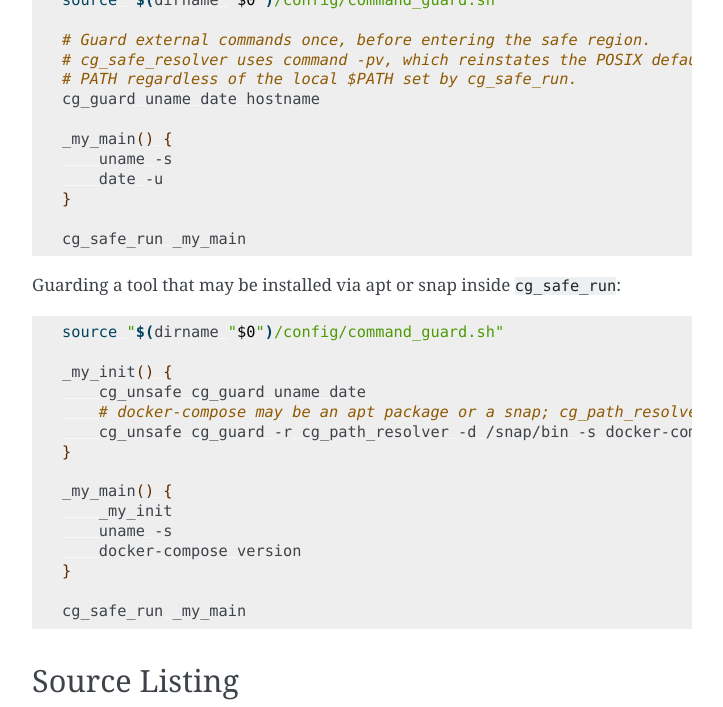
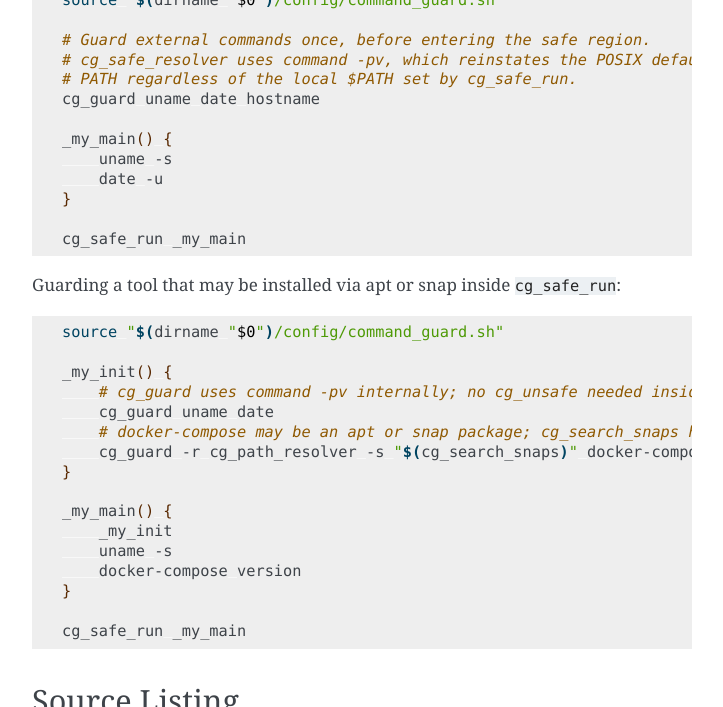
Before and after one commit to CriticalOptimisation/bash-deploy-libs, a Sphinx documentation site: the page built from docs/libraries/command_guard.rst, in a window 1280 px wide and 900 px high, scrolled down 13484 px, cut to the strip 0-707 px from the top of the window. Shown: the whole strip, without its empty margins (388-1111 px from the left). Built offline with Sphinx 7.4.7, drawn with Linux system fonts in a browser that asks for light colours.

Commit message:
doc(command_guard): fix cg_safe_run+snap example — drop cg_unsafe, use cg_search_snaps
cg_guard does not need cg_unsafe inside cg_safe_run: cg_safe_resolver
uses command -pv and cg_path_resolver sets its own local PATH, so
neither depends on the ambient $PATH frozen by cg_safe_run.
Replace hardcoded /snap/bin with cg_search_snaps, which handles snap
absent/present transparently.

Co-Authored-By: Claude Sonnet 4.6 <noreply@anthropic.com>

```diff
--- a/docs/libraries/command_guard.rst
+++ b/docs/libraries/command_guard.rst
@@ -667,9 +667,10 @@ Guarding a tool that may be installed via apt or snap inside ``cg_safe_run``:
    source "$(dirname "$0")/config/command_guard.sh"
 
    _my_init() {
-       cg_unsafe cg_guard uname date
-       # docker-compose may be an apt package or a snap; cg_path_resolver finds it either way
-       cg_unsafe cg_guard -r cg_path_resolver -d /snap/bin -s docker-compose
+       # cg_guard uses command -pv internally; no cg_unsafe needed inside cg_safe_run.
+       cg_guard uname date
+       # docker-compose may be an apt or snap package; cg_search_snaps handles both.
+       cg_guard -r cg_path_resolver -s "$(cg_search_snaps)" docker-compose
    }
 
    _my_main() {
```
